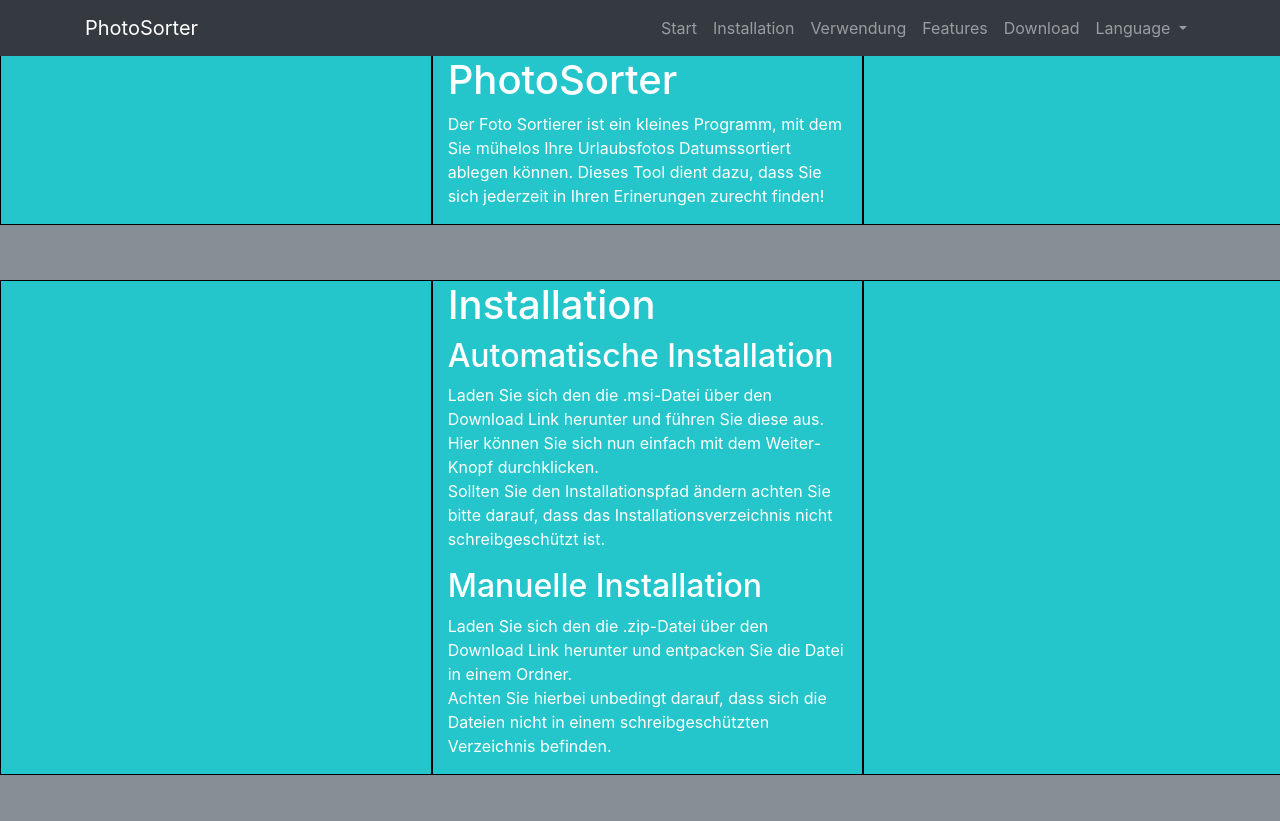
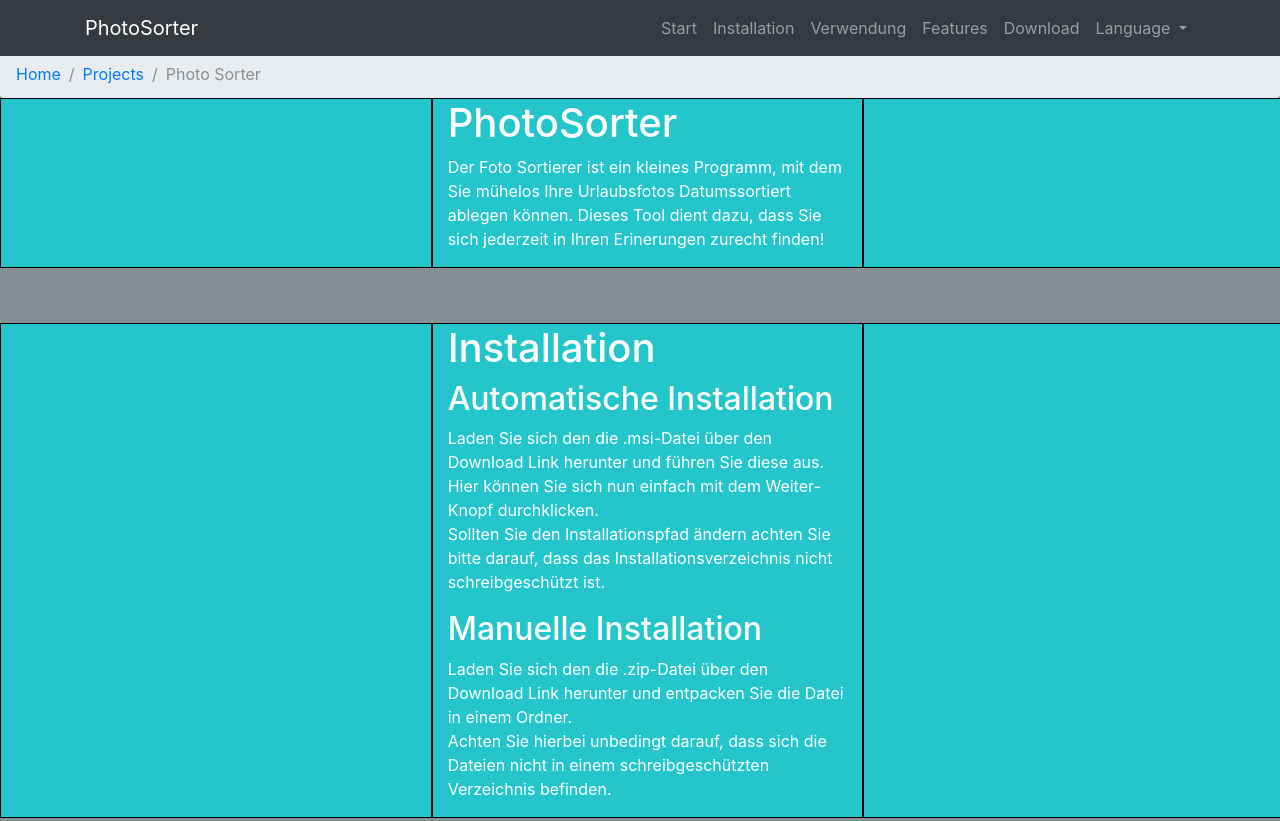
Before and after one commit to flweber/PhotoSorter, a plain HTML site: page docs/de/index.html in a window 1280 px wide. Shown: the top 821 px of the page. Drawn offline with Linux system fonts and the light colour scheme.

Commit message:
Documentation Connected to Homepage
Added Breadcrumb menu with links to my homepage

```diff
--- a/docs/de/index.html
+++ b/docs/de/index.html
@@ -46,6 +46,13 @@
 		          		</ul>
 		        	</div>
 		      	</div>
+			</nav>
+			<nav aria-label="breadcrumb">
+				<ol class="breadcrumb">
+					<li class="breadcrumb-item"><a href="https://flweber.github.io">Home</a></li>
+					<li class="breadcrumb-item"><a href="https://flweber.github.io/projects.html">Projects</a></li>
+					<li class="breadcrumb-item active" aria-current="page">Photo Sorter</li>
+				</ol>
 			</nav>
 		</header>
 		<section id="start">
--- a/docs/src/css/custom.css
+++ b/docs/src/css/custom.css
@@ -12,9 +12,11 @@ section {
 	border: 1px solid black;
 }
 
-/*
-img {
-	width: 200px;
-	height: 200px;
+.breadcrumb {
+	margin-top: 50px;
+	margin-bottom: 0px;
 }
-*/
+
+#start {
+	margin-top: 0px;
+}
```
Also changed, not shown: docs/en/index.html (+7 -0 lines).
